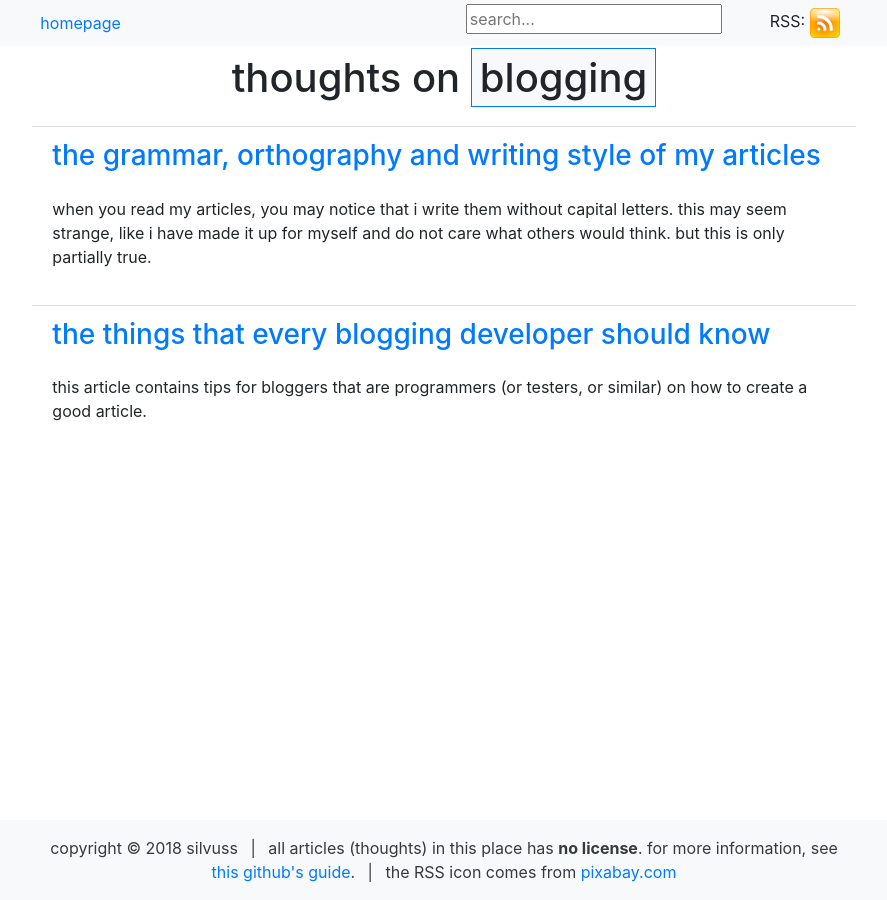
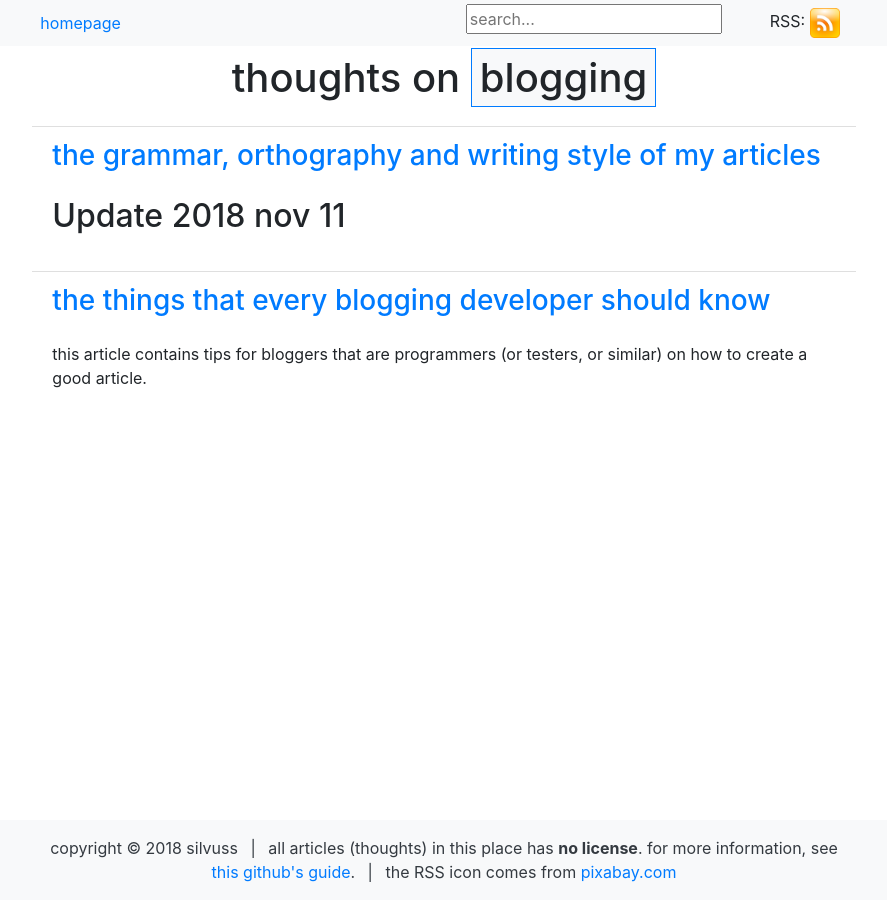
Before and after one commit to DevSilv/DevSilv.github.io, a Jekyll site: the page built from tags/blogging.html, in a window 1280 px wide. Shown: the whole page, without its empty margins (196-1083 px from the left). Built offline with Jekyll 4.4.1, drawn with Linux system fonts in a browser that asks for light colours; some of the changed lines change nothing that is shown.

Commit message:
add note on changed ortography

````diff
--- a/_posts/2018/08/01/2018-08-01-my-grammar-ortography-writing-style.md
+++ b/_posts/2018/08/01/2018-08-01-my-grammar-ortography-writing-style.md
@@ -5,6 +5,17 @@
 tags: blogging
 ---
 
+## Update 2018 nov 11
+
+As my approach to orthography has changed since the time that this post was published, currently I have updated all posts on this blog and all descriptions in other GitHub projects of mine. Now, they use capital letters in the places required by the English orthography (at least I hope so).
+
+I decided not to change comments and commits. In cases that the rules were indeterminated, or both upper and lower cases were allowed, or it was impossible to predict what case it should be – I have decided to use capital letters.
+
+With regard to the above, this article is no loger relevant to its conclusions. But, I find it still OK to let people know what was my motivation. Therefore, I have decided not to remove it, and also to leave its original orthography.
+
+(**Note:** I put the article in a [code block](https://help.github.com/articles/creating-and-highlighting-code-blocks/), so you see the "raw" format of it, i.e., with markdown syntax.)
+
+```
 when you read my articles, you may notice that i write them without capital letters. this may seem strange, like i have made it up for myself and do not care what others would think. but this is only partially true.
 
 ## in the old days
@@ -150,3 +161,4 @@
 - [a subset of mine – dedicated to everybody, not just myself](https://silvuss.github.io/2018/07/10/the-things-that-every-blogging-developer.html)
 - [a usual english grammar described by the oxford university]( https://en.oxforddictionaries.com/grammar)
 - similar that are used in your language, institution, region or country.
+```
````
